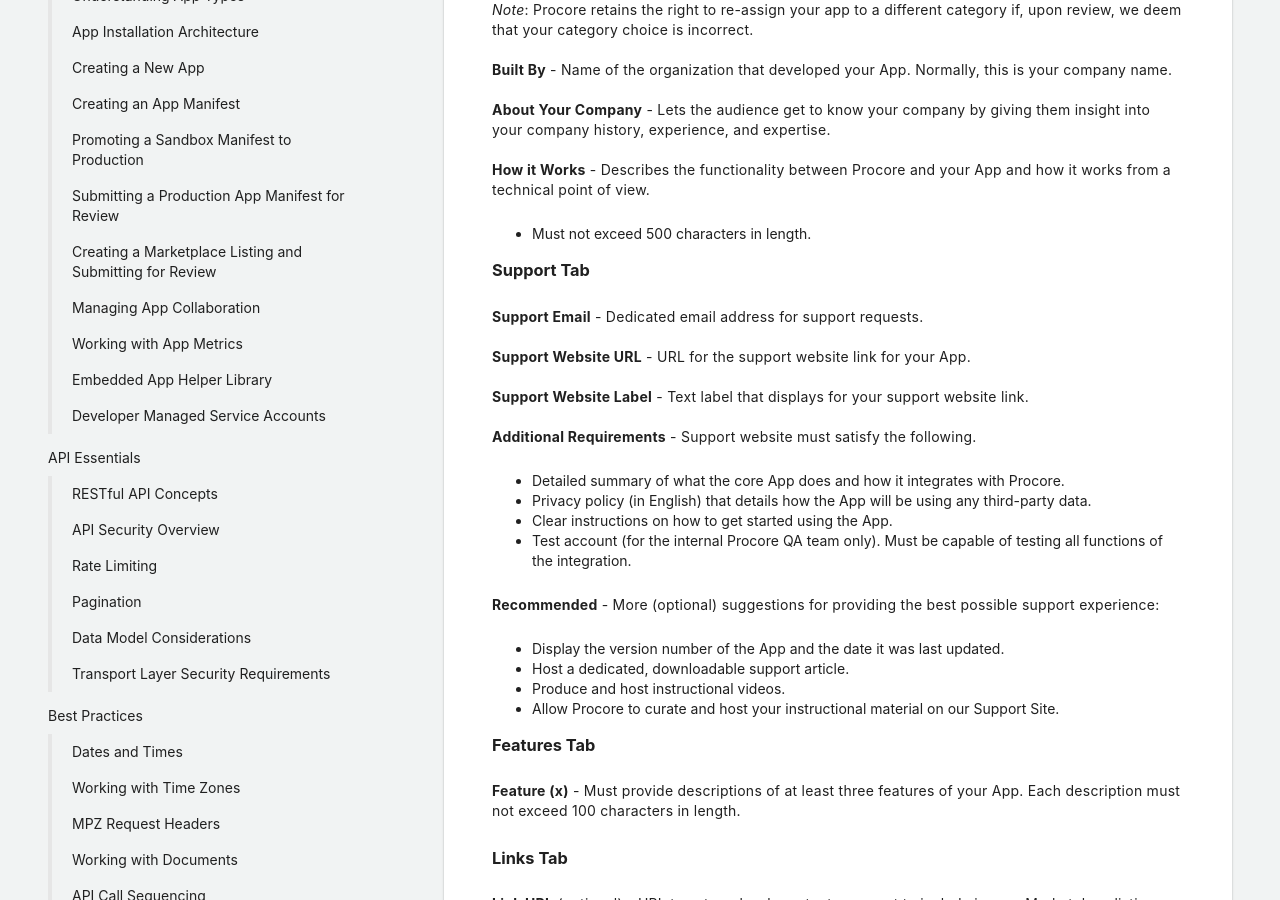
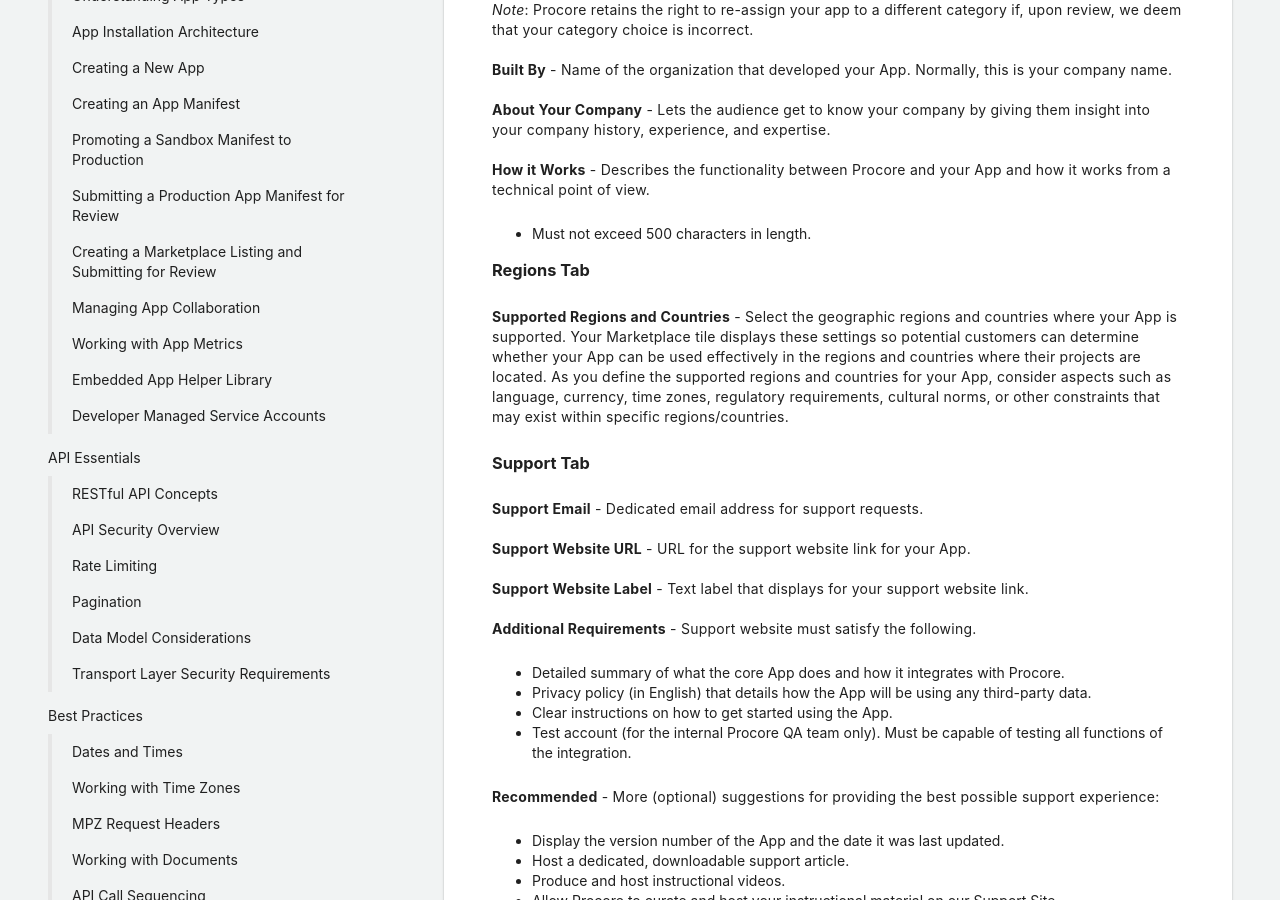
Before and after one commit to procore/documentation, a Jekyll site: the page built from overview/partner_content_reqs.md, in a window 1280 px wide and 900 px high, scrolled down 1092 px. Built offline with Jekyll 4.4.1, drawn with Linux system fonts in a browser that asks for light colours.

Commit message:
final tweaks

```diff
--- a/overview/partner_content_reqs.md
+++ b/overview/partner_content_reqs.md
@@ -48,6 +48,12 @@ _Note_: Procore retains the right to re-assign your app to a different category
 **How it Works** - Describes the functionality between Procore and your App and how it works from a technical point of view.
 
 - Must not exceed 500 characters in length.
+
+### Regions Tab
+
+**Supported Regions and Countries** - Select the geographic regions and countries where your App is supported.
+Your Marketplace tile displays these settings so potential customers can determine whether your App can be used effectively in the regions and countries where their projects are located.
+As you define the supported regions and countries for your App, consider aspects such as language, currency, time zones, regulatory requirements, cultural norms, or other constraints that may exist within specific regions/countries.
 
 ### Support Tab
 
```
